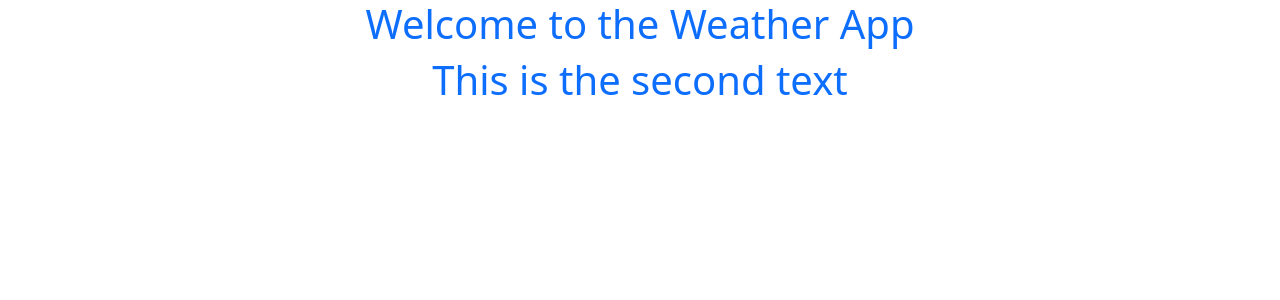
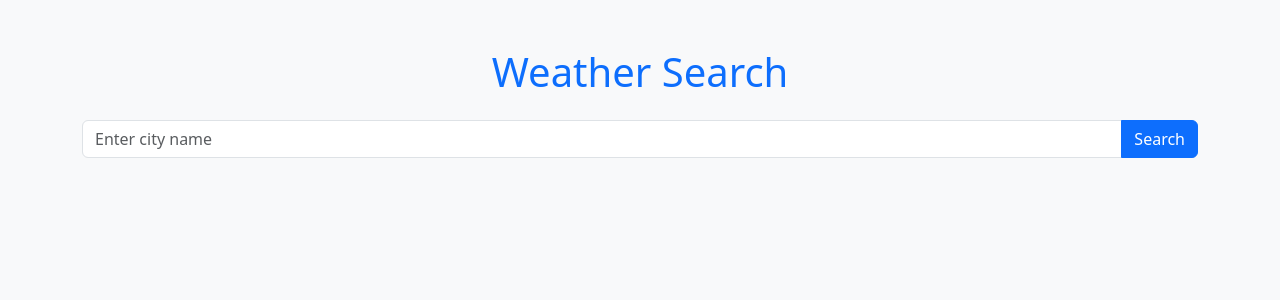
Before and after one commit to robinsonkarunya/weather-application-using-python, a Django app: page / in a window 1280 px wide. Shown: the top 300 px of the page. Run offline with Django 5.2, Linux system fonts and the light colour scheme.

Commit message:
search box

```diff
--- a/templates/index.html
+++ b/templates/index.html
@@ -5,9 +5,25 @@
     <title>Weather App</title>
     <link rel="stylesheet" href="{% static 'css/bootstrap.min.css' %}">
 </head>
-<body>
-    <h1 class="text-center text-primary">Welcome to the Weather App</h1>
-    <h1 class="text-center text-primary">This is the second text</h1>
-    <script src="{% static 'js/bootstrap.min.js' %}"></script>
+<body class="bg-light">
+    <div class="container mt-5">
+        <h1 class="text-center text-primary mb-4">Weather Search</h1>
+        <form method="GET" action="">
+            <div class="input-group mb-3">
+                <input type="text" name="city" class="form-control" placeholder="Enter city name" required>
+                <button class="btn btn-primary" type="submit">Search</button>
+            </div>
+        </form>
+
+        {% if weather %}
+        <div class="card mt-4">
+            <div class="card-body">
+                <h4 class="card-title">{{ weather.city }}</h4>
+                <p class="card-text">Temperature: {{ weather.temp }}°C</p>
+                <p class="card-text">Description: {{ weather.description }}</p>
+            </div>
+        </div>
+        {% endif %}
+    </div>
 </body>
 </html>
```
